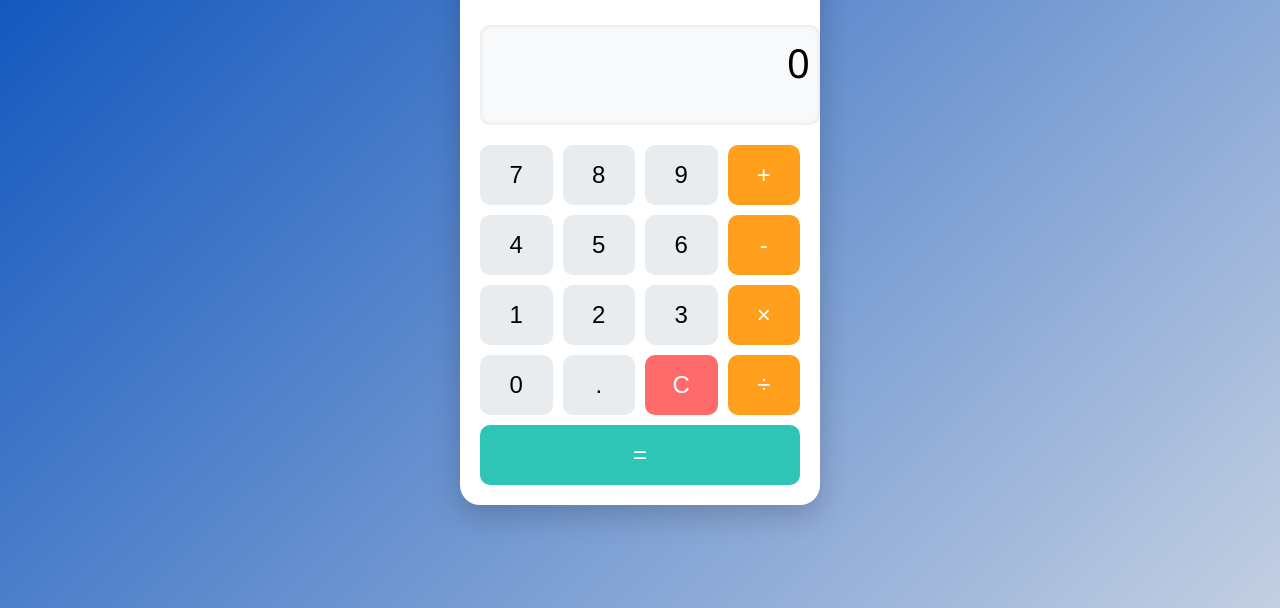
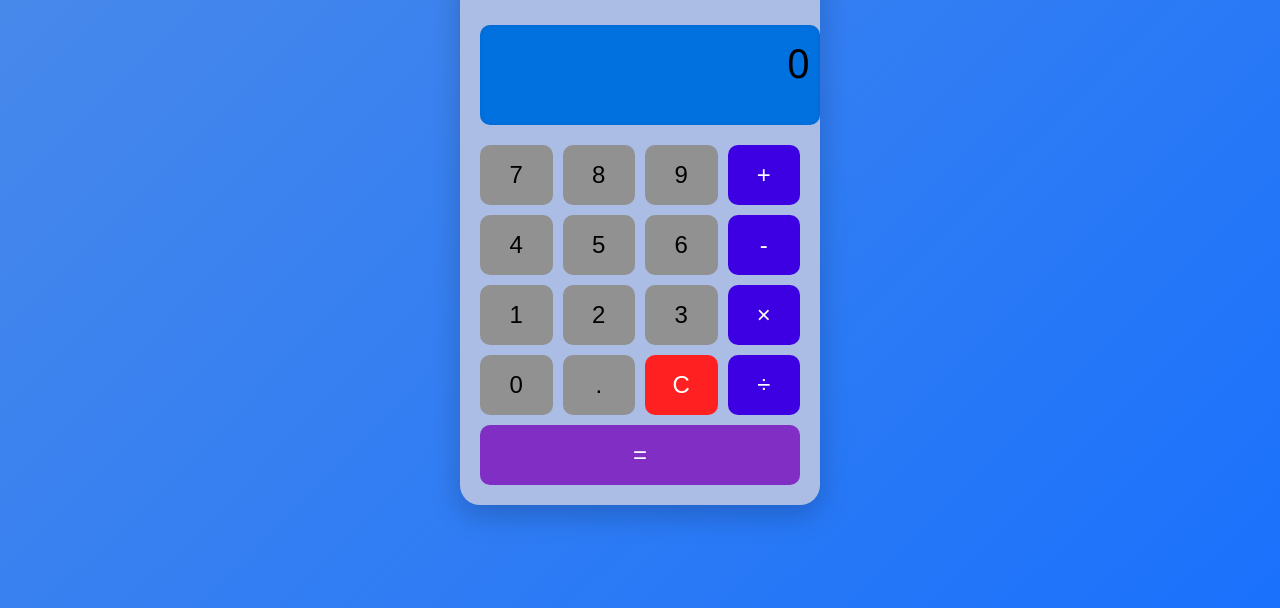
Before and after one commit to G-user1999/calculator, a website: page index.html in a window 1280 px wide. Shown: the part 192-800 px from the top of the page. Drawn offline with Linux system fonts and the light colour scheme.

Commit message:
Add files via upload

```diff
--- a/styles.css
+++ b/styles.css
@@ -19,7 +19,7 @@ body {
     margin: 0;
 
     /* Aplica um gradiente suave como plano de fundo */
-    background: linear-gradient(135deg, #024cbb 0%, #c3cfe2 100%);
+    background: linear-gradient(135deg, #4c8be9 0%, #1a71fc 100%);
 }
 
 /* Estilo do container principal da calculadora */
@@ -28,7 +28,7 @@ body {
     width: 320px;
 
     /* Cor de fundo branca */
-    background-color: #fff;
+    background-color: #abbde4;
 
     /* Bordas arredondadas */
     border-radius: 20px;
@@ -58,7 +58,7 @@ body {
     padding: 10px;
 
     /* Cor de fundo cinza claro */
-    background-color: #f8f9fa;
+    background-color: #0171e0;
 
     /* Bordas arredondadas */
     border-radius: 10px;
@@ -115,7 +115,7 @@ button {
     transition: all 0.2s ease;
 
     /* Cor de fundo padrão */
-    background-color: #e9ecef;
+    background-color: #919191;
 }
 
 /* Efeito quando o mouse passa sobre os botões */
@@ -131,7 +131,7 @@ button:hover {
 button:nth-child(4n),
 button:nth-child(19) {
     /* Cor laranja para operações */
-    background-color: #ff9f1c;
+    background-color: #3c00e2;
 
     /* Texto branco para contraste */
     color: white;
@@ -140,7 +140,7 @@ button:nth-child(19) {
 /* Estilo específico para o botão de limpar (C) */
 button#clear {
     /* Cor vermelha */
-    background-color: #ff6b6b;
+    background-color: #ff2121;
 
     /* Texto branco */
     color: white;
@@ -149,7 +149,7 @@ button#clear {
 /* Estilo para o botão de igual (=) */
 button#equals {
     /* Cor verde */
-    background-color: #2ec4b6;
+    background-color: #812ec4;
 
     /* Texto branco */
     color: white;
```
